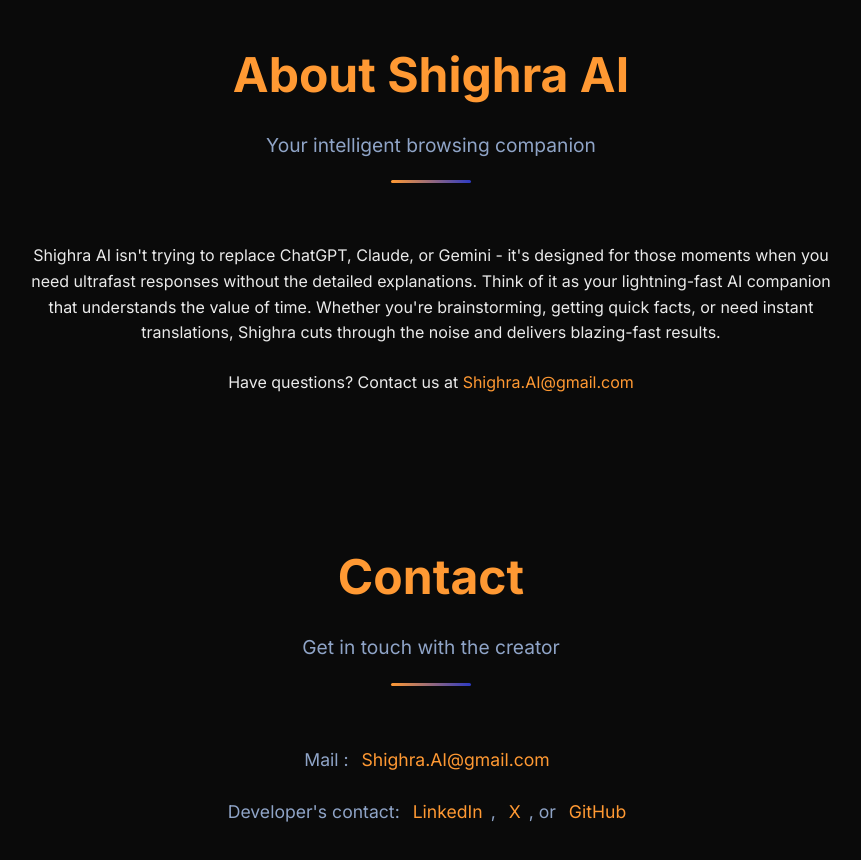
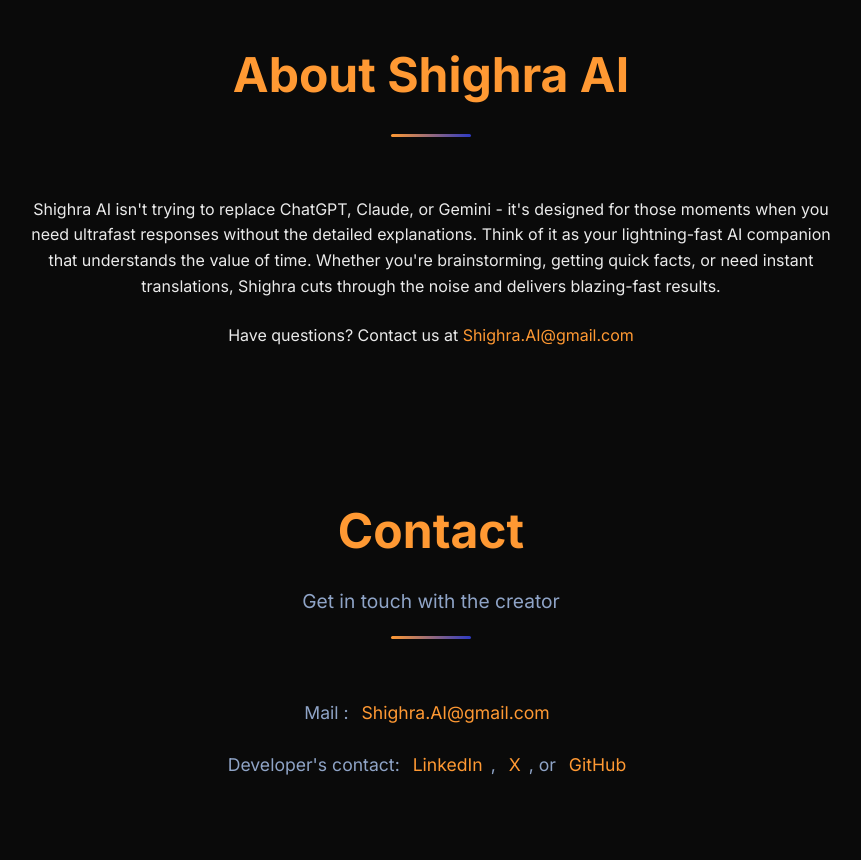
Before and after one commit to KishorJena/Shighra-AI, a plain HTML site: page index.html in a window 1280 px wide. Shown: the part 1820-2680 px from the top of the page, without its empty margins (209-1070 px from the left). Drawn offline with Linux system fonts and the light colour scheme.

Commit message:
about content updated

```diff
--- a/index.html
+++ b/index.html
@@ -149,7 +149,7 @@
         <section id="about" class="content-section">
             <div class="section-header">
                 <h2>About Shighra AI</h2>
-                <p class="section-subtitle">Your intelligent browsing companion</p>
+                <!-- <p class="section-subtitle">Your intelligent browsing companion</p> -->
             </div>
             <div class="about-content">
                 <p>
```
